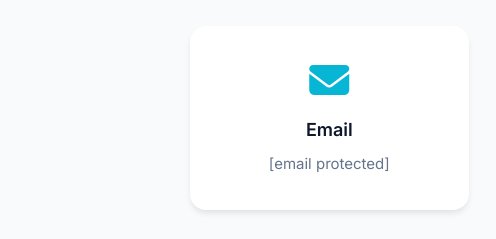
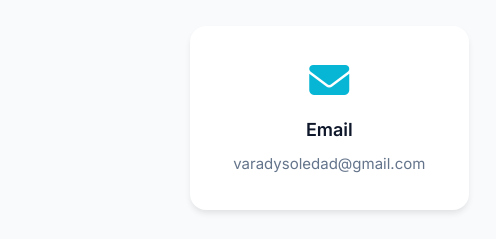
Before and after one commit to svarady/svarady.github.io, a plain HTML site: page index.html in a window 1280 px wide. Shown: the part 4102-4341 px from the top of the page, 0-496 px from the left. Drawn offline with Linux system fonts and the light colour scheme.

Commit message:
Update index.html

```diff
--- a/index.html
+++ b/index.html
@@ -236,11 +236,12 @@
                     I'm always interested in hearing about new opportunities in digital health, data science consulting, and healthcare innovation projects.
                 </p>
                 <div class="contact-grid">
-                    <a href="/cdn-cgi/l/email-protection#6711061506031e14080b0203060327000a060e0b4904080a" class="contact-card">
+                    <a href="mailto:varadysoledad@gmail.com" class="contact-card">
                         <i class="fas fa-envelope"></i>
-                        <h3>Email</h3>
-                        <p><span class="__cf_email__" data-cfemail="6711061506031e14080b0203060327000a060e0b4904080a">[email&#160;protected]</span></p>
-                    </a>
+                            <h3>Email</h3>
+                           <p>varadysoledad@gmail.com</p>
+                        </a>
+
                     <a href="https://www.linkedin.com/in/soledad-varady-9620a8216" target="_blank" class="contact-card">
                         <i class="fab fa-linkedin"></i>
                         <h3>LinkedIn</h3>
```
